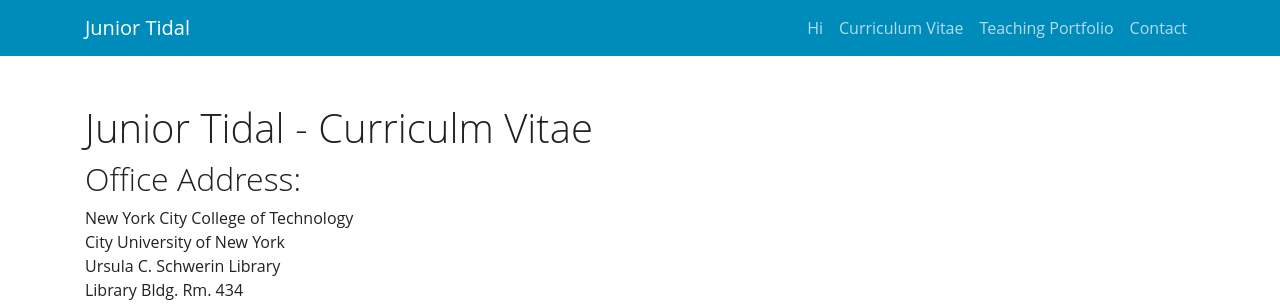
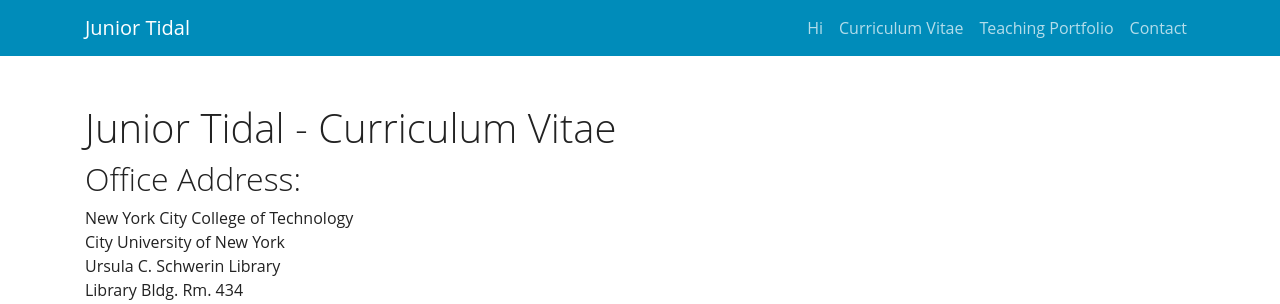
Before and after one commit to KentuckyFriedTofu/kentuckyfriedtofu.github.io.bak2, a Jekyll site: the page built from cv.md, in a window 1280 px wide and 900 px high. Shown: the top 304 px of the window. Built offline with Jekyll 4.4.1, drawn with Linux system fonts in a browser that asks for light colours.

Commit message:
Update cv.md

```diff
--- a/cv.md
+++ b/cv.md
@@ -3,7 +3,7 @@ layout: default
 title: Curriculum Vitae
 ---
 
-# Junior Tidal - Curriculm Vitae
+# Junior Tidal - Curriculum Vitae
 
 
 ## Office Address:
```
